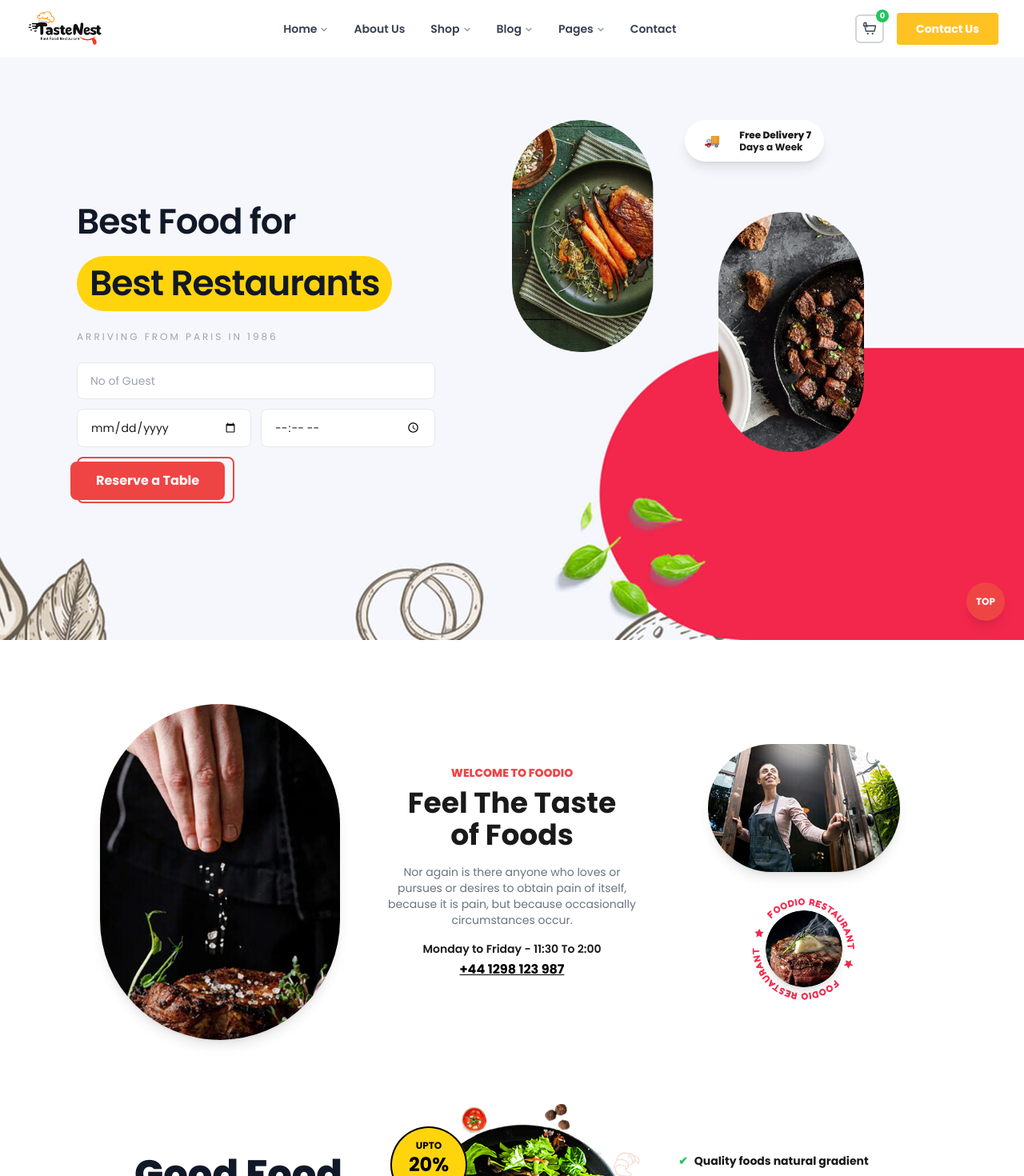
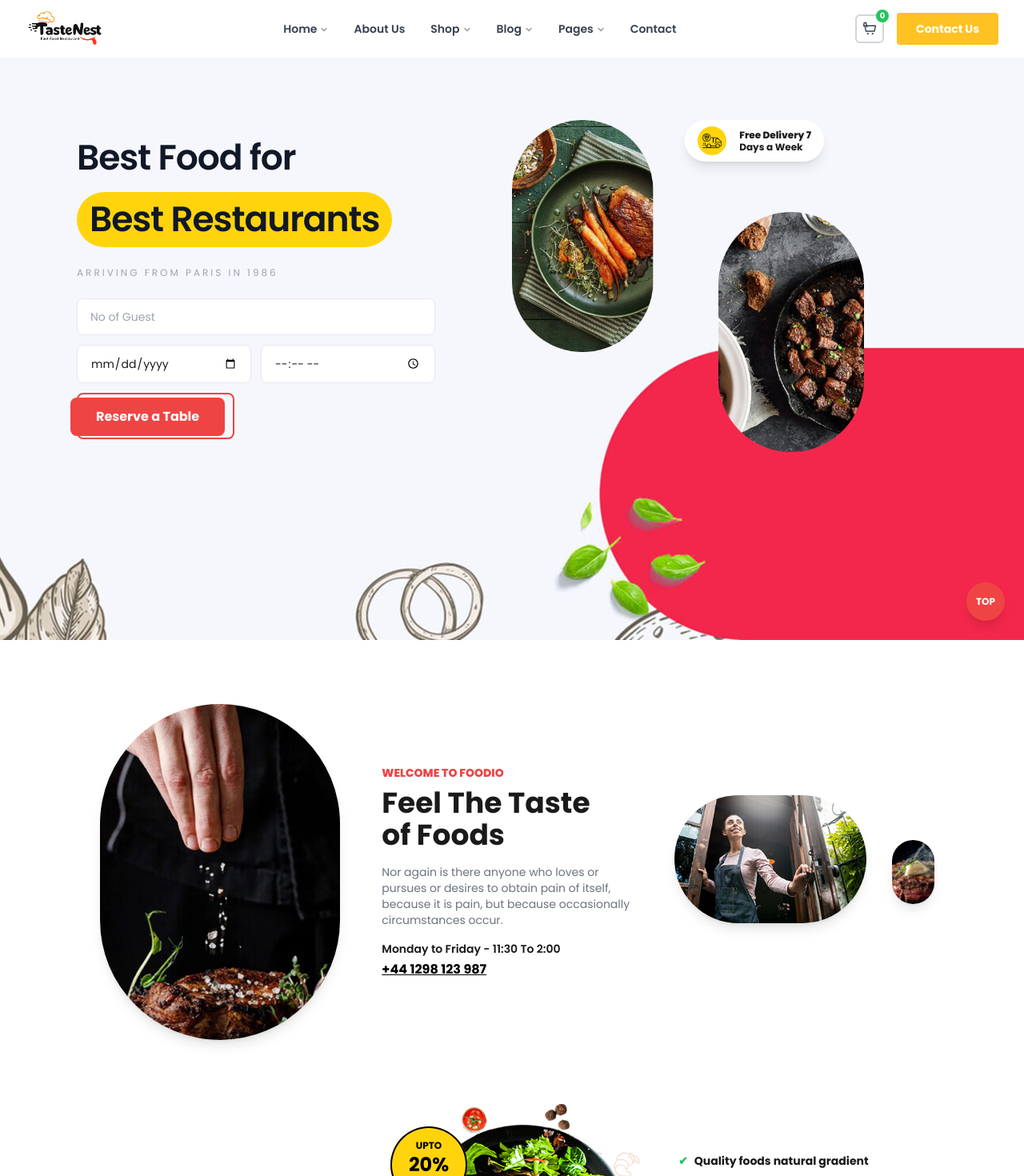
Before and after one commit to chandankumar171/TasteNest, a React (Create React App) app: page / in a window 1280 px wide. Shown: the top 1470 px of the page at 80% size. Built offline with nearby package versions, Linux system fonts and the light colour scheme.

Commit message:
add responsive for tablet

```diff
--- a/src/components/About.jsx
+++ b/src/components/About.jsx
@@ -13,10 +13,11 @@ import logo6 from "../assets/logo6.png";
 
 const About = () => {
   return (
-    <section className="bg-[#ffffff] py-16 md:py-20 px-6 md:px-16 mt-0">
+    <section className="bg-[#ffffff] py-16 md:py-20 px-6 md:px-10 lg:px-16 mt-0">
 <div className="max-w-7xl mx-auto px-6 sm:px-8 lg:px-12">
       {/* TOP SECTION */}
-      <div className="grid md:grid-cols-3 gap-10 items-center">
+      {/* <div className="grid md:grid-cols-3 gap-10 items-center"> */}
+      <div className="grid grid-cols-1 md:grid-cols-2 lg:grid-cols-3 gap-10 items-center">
 
         {/* Left Image */}
         <div className="flex justify-center">
@@ -28,7 +29,8 @@ const About = () => {
 </div>
 
         {/* Center Content */}
-        <div className="text-center">
+        {/* <div className="text-center"> */}
+        <div className="text-center md:text-left">
           <p className="text-red-500 text-sm font-semibold mb-2"><b>
             WELCOME TO FOODIO
             </b>
@@ -54,37 +56,46 @@ const About = () => {
         </div>
 
         {/* Right Image + Badge */}
-        <div className="relative flex flex-col items-center justify-center">
+          {/* <div className="relative flex flex-col items-center justify-center ">      */}
+          <div className="flex flex-col items-center justify-center w-full md:col-span-2 lg:col-span-1">
 
+          {/* <div className="flex justify-center"> */}
+          {/* <div className="flex justify-center w-full"> */}
+          {/* <div className="flex flex-col md:flex-row items-center justify-center gap-18 w-full"> */}
+          <div className="flex flex-col md:flex-row items-center md:justify-between justify-center gap-8 w-full md:px-20 lg:justify-center lg:gap-8 lg:px-0">
           <img
             src={person}
             alt="person"
             className="w-[240px] h-[160px] object-cover rounded-[100px] shadow-lg mb-8"
+
           />
 
+
           {/* Circle Text Badge with Image Inside */}
-          <div className="relative w-32 h-32 flex items-center justify-center">
+           {/* <div className="relative w-32 h-32 flex items-center justify-center ">  */}
+           <div className="relative w-32 h-32 flex items-center justify-center overflow-visible">
             <img
               src={circleText}
               alt="FOODIO RESTAURANT"
-              className="w-32 h-32 object-contain absolute animate-spin-slow"
+              className="w-32 h-32 object-contain absolute animate-spin-slow z-0"
             />
             <img
               src={dish}
               alt="dish"
-              className="w-24 h-24 object-cover rounded-full shadow-lg relative z-10"
+              className="w-24 h-24 lg:w-20 lg:h-20 object-cover rounded-full shadow-lg relative z-10"
             />
           </div>
+          </div>
+      </div>
+      </div>
 
-        </div>
-      </div>
 
       {/* MIDDLE SECTION */}
       <div className="flex flex-col md:flex-row items-center justify-center gap-8 md:gap-12 mt-20">
 
         {/* Left - Heading */}
-        <div className="md:w-1/4 text-center md:text-left ">
-          <h2 className="text-4xl md:text-5xl font-black leading-tight text-gray-900 font-heading">
+        <div className="md:w-1/4 text-center md:text-left  ">
+          <h2 className="text-4xl md:text-3xl font-black leading-tight text-gray-900 font-heading ">
             Good Food <br /> Steak & Great <br /> Restaurant
           </h2>
         </div>
--- a/src/components/Hero.jsx
+++ b/src/components/Hero.jsx
@@ -1,4 +1,5 @@
 import { useState } from "react";
+import truckIcon from "../assets/truck.png"; // change name/path if needed
 
 import heroBg from "../assets/hero-bg.png";
 import dishLeft from "../assets/dish-left.png";
@@ -12,7 +13,7 @@ export default function Hero() {
   return (
     <section
       id="home"
-      className="relative w-full overflow-hidden    pt-[80px] min-h-[100svh] md:min-h-[80vh] lg:min-h-[100svh]"
+      className="relative w-full overflow-hidden pt-[80px] min-h-screen md:min-h-[85vh] lg:min-h-screen "
     // style={{ minHeight: "100svh", paddingTop: "80px" }}
     >
       {/* BACKGROUND */}
@@ -26,7 +27,7 @@ export default function Hero() {
 
       {/* LEFT-CONTENT */}
 
-     <div className="relative z-10 max-w-7xl mx-auto px-6 sm:px-8 lg:px-16 flex items-center min-h-[calc(100vh-80px)] pl-8 sm:pl-12 lg:pl-24 pr-6">
+      <div className=" relative z-10 max-w-7xl mx-auto px-6 sm:px-8 lg:px-16 flex items-center min-h-[calc(100vh-80px)] md:min-h-[70vh]  pl-8 sm:pl-12 lg:pl-24 pr-6">
 
         <div className="w-full lg:w-1/2 space-y-6">
 
@@ -156,7 +157,12 @@ text-[24px] sm:text-[30px] md:text-[36px] lg:text-[44px] font-semibold">
         }}
       >
         <div className="w-9 h-9 bg-yellow-400 rounded-full flex items-center justify-center">
-          🚚
+
+          <img
+            src={truckIcon}
+            alt="delivery"
+            className="w-10 h-9 object-contain"
+          />
         </div>
         <div className="text-xs font-bold leading-tight">
           <p><b>Free Delivery 7</b></p>
--- a/src/components/Highlight.jsx
+++ b/src/components/Highlight.jsx
@@ -18,7 +18,7 @@ export default function Highlight() {
           <p className="text-red-200 text-xs font-bold uppercase tracking-widest mb-3">
             Thanks for Watch Video
           </p>
-          <h2 className="font-heading text-4xl md:text-5xl font-black text-white leading-tight mb-6">
+          <h2 className="font-heading text-4xl md:text-3xl font-black text-white leading-tight mb-6">
             Highlighting Its<br />Unique Features and<br />Experiences
           </h2>
 
--- a/src/components/Navbar.jsx
+++ b/src/components/Navbar.jsx
@@ -14,7 +14,7 @@ function CartIcon() {
   return (
     <button className="relative group">
       {/* Cart container box */}
-      <div className="w-9 h-9 border-2 border-gray-300 rounded-md flex items-center justify-center group-hover:border-red-500 transition-colors duration-200">
+      <div className="w-9 h-9 border-2 border-gray-300 rounded-md flex items-center justify-center group-hover:border-red-500 transition-colors duration-200 ">
         <svg
           width="18"
           height="18"
```
Also changed, not shown: src/assets/truck.png (added). Lines whose indentation alone changed are shown as unchanged.
